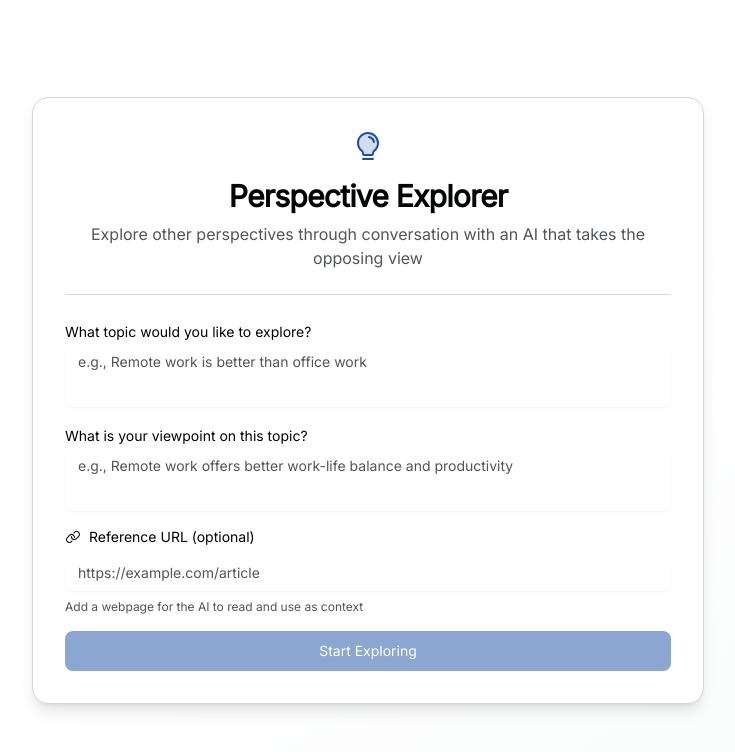
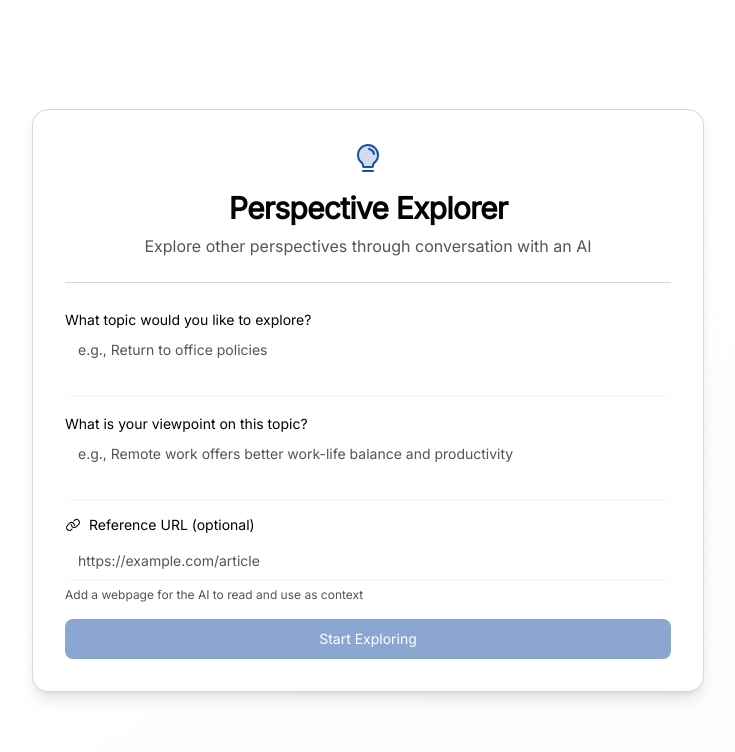
Before and after one commit to ciwchris/perspective-explorer, a React (Vite) app: page / in a window 1280 px wide. Shown: the top 752 px of the page, without its empty margins (272-1007 px from the left). Built offline with nearby package versions, Linux system fonts and the light colour scheme.

Commit message:
Edited Spark

```diff
--- a/src/App.tsx
+++ b/src/App.tsx
@@ -238,7 +238,7 @@ Generate only your response, nothing else.`
                   Perspective Explorer
                 </h1>
                 <p className="text-muted-foreground">
-                  Explore other perspectives through conversation with an AI that takes the opposing view
+                  Explore other perspectives through conversation with an AI
                 </p>
               </div>
 
@@ -251,7 +251,7 @@ Generate only your response, nothing else.`
                   </label>
                   <Textarea
                     id="topic"
-                    placeholder="e.g., Remote work is better than office work"
+                    placeholder="e.g., Return to office policies"
                     value={topic}
                     onChange={(e) => setTopic(e.target.value)}
                     onKeyDown={handleKeyPress}
```
